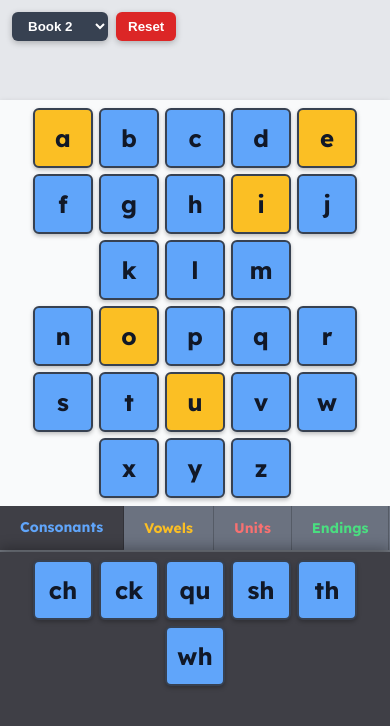
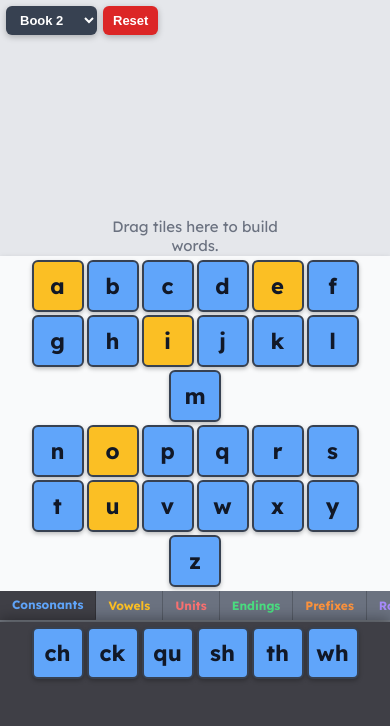
Before and after one commit to MrH-SWES/Barton-Tiles, a plain HTML site: page index.html in a window 390 px wide. Drawn offline with Linux system fonts and the light colour scheme.

Commit message:
Adjust layout and styling for responsive design

```diff
--- a/index.html
+++ b/index.html
@@ -16,30 +16,30 @@
 
     #app{position:relative;height:100%;width:100%}
 
-    /* workspace leaves room for tile dock (max 40vh) */
-    #wordPane{position:absolute;inset:0 0 40vh 0;background:transparent;overflow:hidden}
-    .hint{position:absolute;left:50%;top:46%;transform:translate(-50%,-50%);color:#6b7280;font-size:18px;text-align:center;pointer-events:none}
+    /* workspace leaves room for tile dock (max 32vh) */
+    #wordPane{position:absolute;inset:0 0 32vh 0;background:transparent;overflow:hidden}
+    .hint{position:absolute;left:50%;top:40%;transform:translate(-50%,-50%);color:#6b7280;font-size:17px;text-align:center;pointer-events:none}
 
-    .tile{width:60px;height:60px;border:2px solid #374151;border-radius:6px;cursor:grab;display:flex;align-items:center;justify-content:center;font-weight:700;user-select:none;box-shadow:0 2px 4px rgba(0,0,0,.25);flex-shrink:0;touch-action:none;background:white}
+    .tile{width:52px;height:52px;border:2px solid #374151;border-radius:6px;cursor:grab;display:flex;align-items:center;justify-content:center;font-weight:700;user-select:none;box-shadow:0 2px 4px rgba(0,0,0,.25);flex-shrink:0;touch-action:none;background:white}
     .tile:active{cursor:grabbing}
     .tile.blue{background:#60a5fa}.tile.yellow{background:#fbbf24}.tile.red{background:#f87171}.tile.green{background:#4ade80}.tile.orange{background:#fb923c}.tile.purple{background:#a78bfa}
     .tile.dragging{position:fixed;z-index:1000;opacity:.95;pointer-events:none;will-change:transform;left:0;top:0}
     .word-pane-tile{position:absolute}
 
-    #controls{position:absolute;top:12px;left:12px;display:flex;gap:8px;z-index:10}
-    .btn{background:#111827;color:#fff;border:none;border-radius:6px;padding:6px 12px;cursor:pointer;font-weight:700;box-shadow:0 2px 6px var(--shadow)}
+    #controls{position:absolute;top:8px;left:8px;display:flex;gap:6px;z-index:10}
+    .btn{background:#111827;color:#fff;border:none;border-radius:6px;padding:6px 10px;cursor:pointer;font-weight:600;font-size:13px;box-shadow:0 2px 6px var(--shadow)}
     .btn.secondary{background:#374151}.btn.danger{background:#dc2626}
 
     /* permanent alphabet section */
-    #alphabetSection{position:absolute;left:0;right:0;bottom:40vh;background:#f9fafb;padding:8px 12px;pointer-events:auto;box-shadow:0 2px 6px rgba(0,0,0,.15);z-index:15;display:flex;flex-direction:column;gap:6px}
-    .alphabet-row{display:flex;gap:6px;justify-content:center;flex-wrap:wrap}
+    #alphabetSection{position:absolute;left:0;right:0;bottom:32vh;background:#f9fafb;padding:6px 8px;pointer-events:auto;box-shadow:0 2px 6px rgba(0,0,0,.15);z-index:15;display:flex;flex-direction:column;gap:4px}
+    .alphabet-row{display:flex;gap:4px;justify-content:center;flex-wrap:wrap}
 
     /* bottom dock: scrollable tile tray with tabs */
-    #bottomDock{position:absolute;left:0;right:0;bottom:0;height:40vh;pointer-events:none;z-index:20;display:flex;flex-direction:column}
+    #bottomDock{position:absolute;left:0;right:0;bottom:0;height:32vh;pointer-events:none;z-index:20;display:flex;flex-direction:column}
 
     /* drawer tabs */
     #drawerTabs{display:flex;background:var(--tab-dim);pointer-events:auto;border-bottom:2px solid var(--shadow);overflow-x:auto;flex-shrink:0}
-    .drawer-tab{padding:12px 20px;background:var(--tab);border:none;cursor:pointer;font-weight:700;font-size:14px;white-space:nowrap;border-right:1px solid rgba(0,0,0,.2);transition:background .2s;flex-shrink:0;font-family:'Lexend',sans-serif}
+    .drawer-tab{padding:8px 16px;background:var(--tab);border:none;cursor:pointer;font-weight:700;font-size:13px;white-space:nowrap;border-right:1px solid rgba(0,0,0,.2);transition:background .2s;flex-shrink:0;font-family:'Lexend',sans-serif}
     .drawer-tab:hover{background:#52525b}
     .drawer-tab.active{background:var(--tray);border-bottom:2px solid var(--tray)}
     .drawer-tab.blue-text{color:#60a5fa}
@@ -50,8 +50,33 @@
     .drawer-tab.purple-text{color:#a78bfa}
 
     /* tiles in scrollable area */
-    #baseTiles{flex:1;background:var(--tray);padding:8px 12px;pointer-events:auto;box-shadow:0 -4px 12px rgba(0,0,0,.3);overflow-y:auto;-webkit-overflow-scrolling:touch}
-    .base-row{display:flex;flex-wrap:wrap;gap:6px;justify-content:center}
+    #baseTiles{flex:1;background:var(--tray);padding:6px 8px;pointer-events:auto;box-shadow:0 -4px 12px rgba(0,0,0,.3);overflow-y:auto;-webkit-overflow-scrolling:touch}
+    .base-row{display:flex;flex-wrap:wrap;gap:4px;justify-content:center}
+
+    /* Chromebook optimizations */
+    @media screen and (max-width: 1440px) {
+      .hint{font-size:16px}
+      #controls{top:6px;left:6px}
+    }
+
+    /* Smaller Chromebook screens (1366x768 and similar) */
+    @media screen and (max-width: 1366px) {
+      #bottomDock{height:30vh}
+      #wordPane{inset:0 0 30vh 0}
+      #alphabetSection{bottom:30vh;padding:4px 6px;gap:3px}
+      .alphabet-row{gap:3px}
+      .drawer-tab{padding:6px 12px;font-size:12px}
+      #baseTiles{padding:5px 6px}
+      .base-row{gap:3px}
+      .hint{font-size:15px}
+    }
+
+    /* Very small screens (touch optimized) */
+    @media screen and (max-height: 800px) {
+      #bottomDock{height:28vh}
+      #wordPane{inset:0 0 28vh 0}
+      #alphabetSection{bottom:28vh;padding:4px 6px}
+    }
   </style>
 </head>
 <body>
@@ -94,7 +119,7 @@
 
   <script>
     // ====== CONFIG ======
-    const TILE_SIZE = 60;
+    const TILE_SIZE = 52;
 
     // touch-friendly thresholds
     const SNAP_DISTANCE = (window.matchMedia && window.matchMedia('(pointer: coarse)').matches) ? 16 : 10;
@@ -128,11 +153,11 @@
 
     // ====== UTIL ======
     function getFontSize(text){
-      if(text.length<=2) return '24px';
-      if(text.length===3) return '20px';
-      if(text.length===4) return '16px';
-      if(text.length===5) return '14px';
-      return '12px';
+      if(text.length<=2) return '22px';
+      if(text.length===3) return '18px';
+      if(text.length===4) return '15px';
+      if(text.length===5) return '13px';
+      return '11px';
     }
     function getUniqueSorted(arr){ return [...new Set(arr)].sort((a,b)=> (a.length===b.length ? a.localeCompare(b) : a.length-b.length)); }
     function sameRowY(y1,y2){ return Math.abs(y1-y2) < TILE_SIZE/2; }
```
